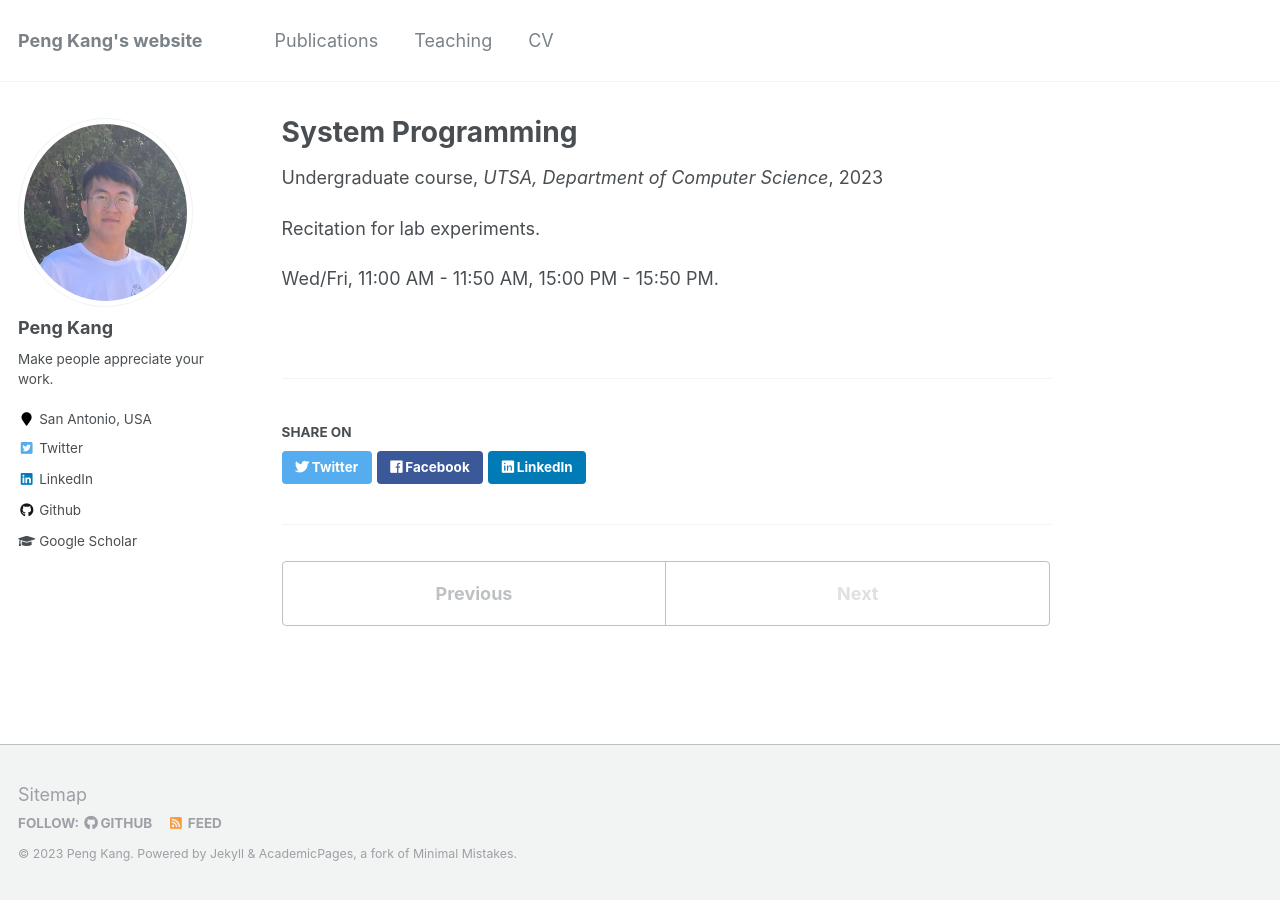
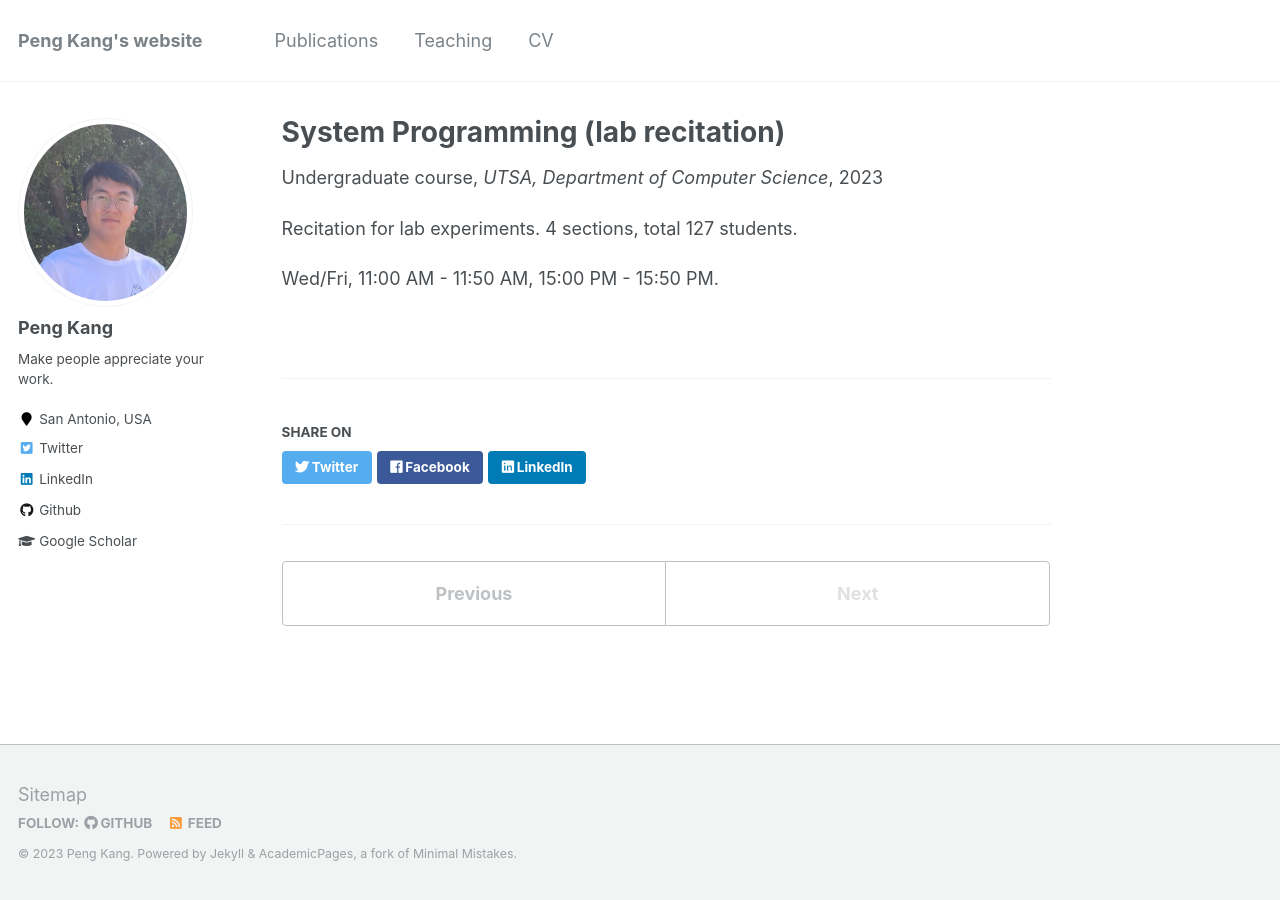
Before and after one commit to pengkang12/pengkang12.github.io, a Jekyll site: the page built from _teaching/2023-fall-system-programming.md, in a window 1280 px wide. Built offline with Jekyll 4.4.1, drawn with Linux system fonts in a browser that asks for light colours.

Commit message:
update class

```diff
--- a/_teaching/2023-fall-system-programming.md
+++ b/_teaching/2023-fall-system-programming.md
@@ -1,5 +1,5 @@
 ---
-title: "System Programming"
+title: "System Programming (lab recitation)"
 collection: Recitation
 type: "Undergraduate course"
 permalink: /teaching/2023-System-Programming-1
@@ -8,6 +8,6 @@ date: 2023-09-01
 location: "San Antonio, USA"
 ---
 
-Recitation for lab experiments.
+Recitation for lab experiments. 4 sections, total 127 students.
 
 Wed/Fri, 11:00 AM - 11:50 AM, 15:00 PM - 15:50 PM.
```
Also changed, not shown: _teaching/2019-summer-computer-orginization.md (renamed from _teaching/2019-summer-teaching.md, +3 -1 lines).
